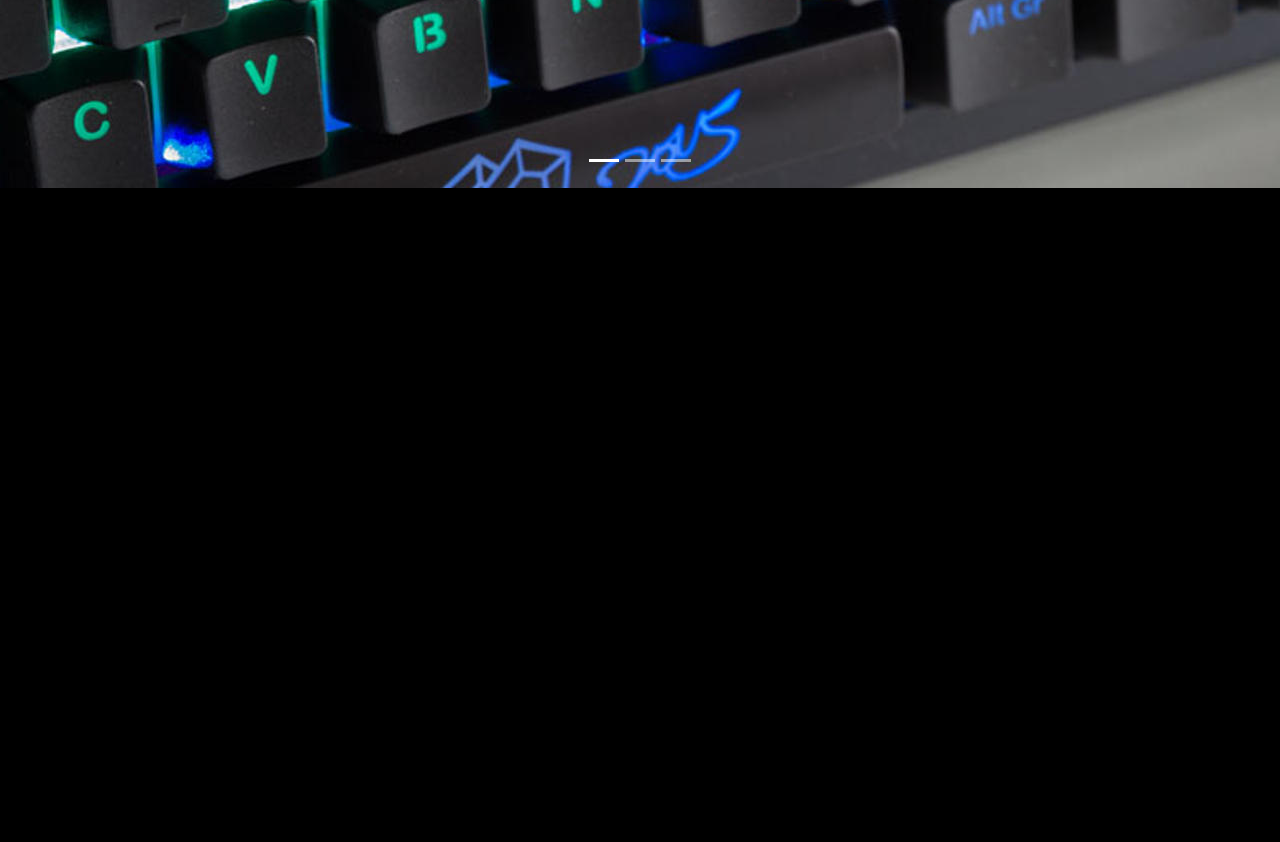
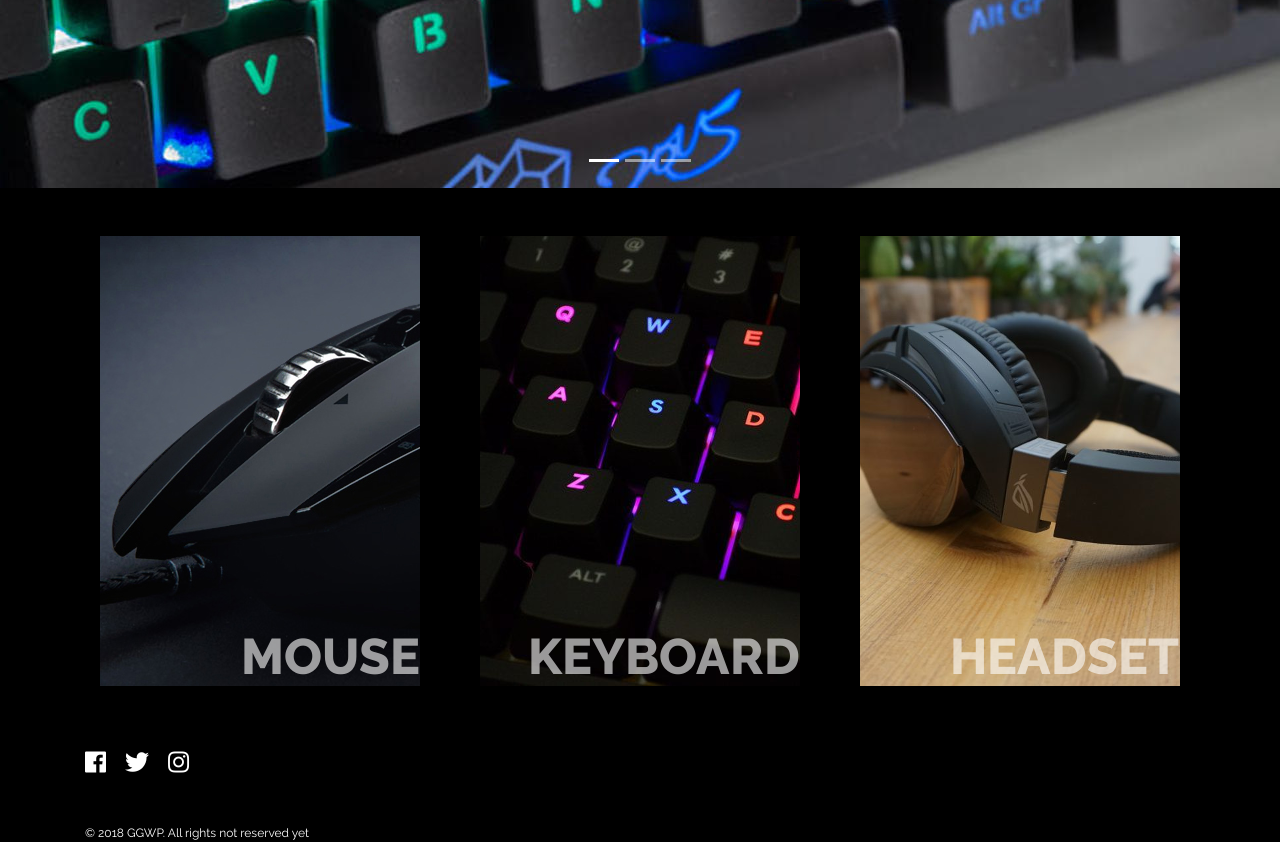
Before and after one commit to renaism/ggwp, a PHP site: page / in a window 1280 px wide. Shown: the part 612-1454 px from the top of the page. Before the commit the page ends 800 px from the top, so only its background shows below. Run offline with PHP 8.4, Linux system fonts and the light colour scheme; some libraries are stand-ins or nearby versions.

Commit message:
revamp home and separate header and footer

```diff
--- /dev/null
+++ b/footer.html
@@ -0,0 +1,20 @@
+<div class="container mb-3">
+    <div class="row">
+        <div class="col" id="footer">
+            <div class="mb-5">
+                <a href="https://web.facebook.com/bayunevermore1" target="_blank">
+                    <i class="fab fa-facebook fa-2x mr-3"></i>
+                </a>
+                <a href="https://twitter.com/bayuarifat" target="_blank">
+                    <i class="fab fa-twitter fa-2x mr-3"></i>
+                </a>
+                <a href="https://www.instagram.com/bayuarifat/" target="_blank">
+                    <i class="fab fa-instagram fa-2x mr-3"></i>
+                </a>
+            </div>
+            <div>
+                &copy; 2018 GGWP. All rights not reserved yet
+            </div>
+        </div>
+    </div>
+</div>
--- /dev/null
+++ b/header.html
@@ -0,0 +1,23 @@
+<div id="topNavbar" class="fixed-top">
+    <nav class="navbar navbar-dark bg-dark">
+        <div class="container-fluid">
+            <div class="navbar-header">
+                <a class="navbar-brand" href="#">
+                    <img src="images/logo-navbar-40px.png">
+                </a>
+            </div>
+            <ul class="nav justify-content-center" id="menuNavbar">
+                <li class="nav-item justify-content-center">
+                    <a class="nav-link" href="#">Home</a>
+                </li>
+                <li class="nav-item">
+                    <a class="nav-link" href="#">Product</a>
+                </li>
+                <li class="nav-item">
+                    <a class="nav-link" href="#">Contacts</a>
+                </li>
+            </ul>
+            <button class="btn btn-primary navbar-btn">Sign in</button>
+        </div>
+    </nav>
+</div>
--- a/index.html
+++ b/index.html
@@ -8,37 +8,14 @@
         crossorigin="anonymous">
     <script src="https://maxcdn.bootstrapcdn.com/bootstrap/4.0.0/js/bootstrap.min.js" integrity="sha384-JZR6Spejh4U02d8jOt6vLEHfe/JQGiRRSQQxSfFWpi1MquVdAyjUar5+76PVCmYl"
         crossorigin="anonymous"></script>
+    <link href="https://use.fontawesome.com/releases/v5.0.8/css/all.css" rel="stylesheet">
     <link href="https://fonts.googleapis.com/css?family=Raleway" rel="stylesheet">
+    <script src="scripts/header_footer.js"></script>
     <link rel="stylesheet" href="main.css">
 </head>
 
 <body>
-    <div id="topNavbar" class="fixed-top">
-        <nav class="navbar navbar-dark bg-dark">
-            <div class="container-fluid">
-                <div class="navbar-header">
-                    <a class="navbar-brand" href="#">
-                        <img src="images/logo-navbar-40px.png">
-                    </a>
-                </div>
-                <ul class="nav justify-content-center" id="menuNavbar">
-                    <li class="nav-item justify-content-center">
-                        <a class="nav-link" href="#">Home</a>
-                    </li>
-                    <li class="nav-item">
-                        <a class="nav-link" href="#">Product</a>
-                    </li>
-                    <li class="nav-item">
-                        <a class="nav-link" href="#">Contacts</a>
-                    </li>
-                </ul>
-                <button class="btn btn-primary navbar-btn">Sign in</button>
-            </div>
-        </nav>
-    </div>
-    <div id="menuNavbar">
-
-    </div>
+    <div id="header"></div>
     <div id="homeCarousel" class="carousel slide" data-ride="carousel">
         <!-- Indicators -->
         <ol class="carousel-indicators">
@@ -68,33 +45,27 @@
             <span class="sr-only">Next</span>
         </a>
     </div>
-    <div class="container-fluid fill">
-        <div class="container fixed-bottom">
-            <p>
-                Lorem, ipsum dolor sit amet consectetur adipisicing elit. Rerum maiores placeat reprehenderit quo, sed obcaecati saepe nemo,
-                similique sapiente eveniet culpa natus magni ut ullam voluptatibus praesentium. Iste, cumque perspiciatis.
-                Corrupti, unde perspiciatis! Dolorem fugit laudantium, enim sint blanditiis est, ipsum, dolorum explicabo
-                iste maiores molestias amet delectus minus suscipit. Itaque harum corporis ab facere dignissimos. Facilis
-                magni totam atque. Ipsa maxime aliquam tenetur, in consectetur dolores debitis quod repellat, nam dolor,
-                impedit commodi sint incidunt dolore modi qui molestias deserunt error sed corporis temporibus consequatur.
-                Dolore quis accusantium optio. Harum mollitia animi possimus corporis. Ullam, modi pariatur suscipit esse
-                autem voluptatum, deleniti, perspiciatis nisi eveniet corrupti qui hic totam amet laborum quaerat libero
-                nobis? Fuga illo laudantium debitis consectetur? Molestias commodi numquam ullam, recusandae quasi doloribus
-                rem modi saepe perspiciatis dicta voluptate aspernatur reiciendis nemo quam cum dolore et quas laborum ipsum
-                eos iusto tempore ratione voluptatum? Cum, hic. Sunt, aut quod enim debitis consequatur quam porro dicta
-                et aliquam deleniti, voluptatibus aliquid minus asperiores nam natus! Quod veniam soluta doloremque explicabo
-                consequuntur nulla nobis magni nihil aspernatur velit. Veritatis repellendus maiores dolores maxime necessitatibus
-                nisi ea cupiditate mollitia ut nesciunt expedita optio, error ab perspiciatis molestiae eligendi repellat
-                similique omnis assumenda temporibus iste eum. Aut quos consectetur qui. Totam fuga sit quas illo laborum.
-                Officiis, ipsam! Cum quidem dignissimos eveniet commodi amet. Velit dolorum tempora ad molestiae, unde ut
-                vitae repellendus culpa nihil magnam excepturi laborum perspiciatis sequi? Similique fugit nulla accusamus
-                saepe aut veritatis quibusdam eaque explicabo necessitatibus quam quas, suscipit, nobis optio itaque ut quod
-                maxime aliquid! Voluptate fugit omnis, neque obcaecati eum ad incidunt officia. Nihil impedit cupiditate
-                eaque voluptate magnam quaerat facilis omnis quis cum necessitatibus, illo tempore repellendus quisquam earum
-                voluptas. Iusto iure dolor eum dicta laudantium itaque repellat unde quam, quas debitis?
-            </p>
+    <div></div>
+    <div class="container mt-5 mb-5">
+        <div class="row text-center">
+            <div class="col-md-4 col-12 pb-3">
+                <a href="#">
+                    <img src="images/home/mouse.png">
+                </a>
+            </div>
+            <div class="col-md-4 col-12 pb-3">
+                <a href="#">
+                    <img src="images/home/keyboard.png">
+                </a>
+            </div>
+            <div class="col-md-4 col-12 pb-3">
+                <a href="#">
+                    <img src="images/home/headset.png">
+                </a>
+            </div>
         </div>
     </div>
+    <div id="footer"></div>
 </body>
 
 </html>
--- a/main.css
+++ b/main.css
@@ -42,3 +42,12 @@ div.fill {
 div.container {
     z-index: 0;
 }
+
+#footer {
+    font-size: 12px;
+}
+
+#footer a {
+    color: white;
+    text-decoration: none;
+}
--- /dev/null
+++ b/scripts/header_footer.js
@@ -0,0 +1,4 @@
+$("document").ready(function() {
+    $("#header").load("header.html");
+    $("#footer").load("footer.html");
+});
```
Also changed, not shown: images/home/headset.png (added), images/home/keyboard.png (added), images/home/mouse.png (added).
